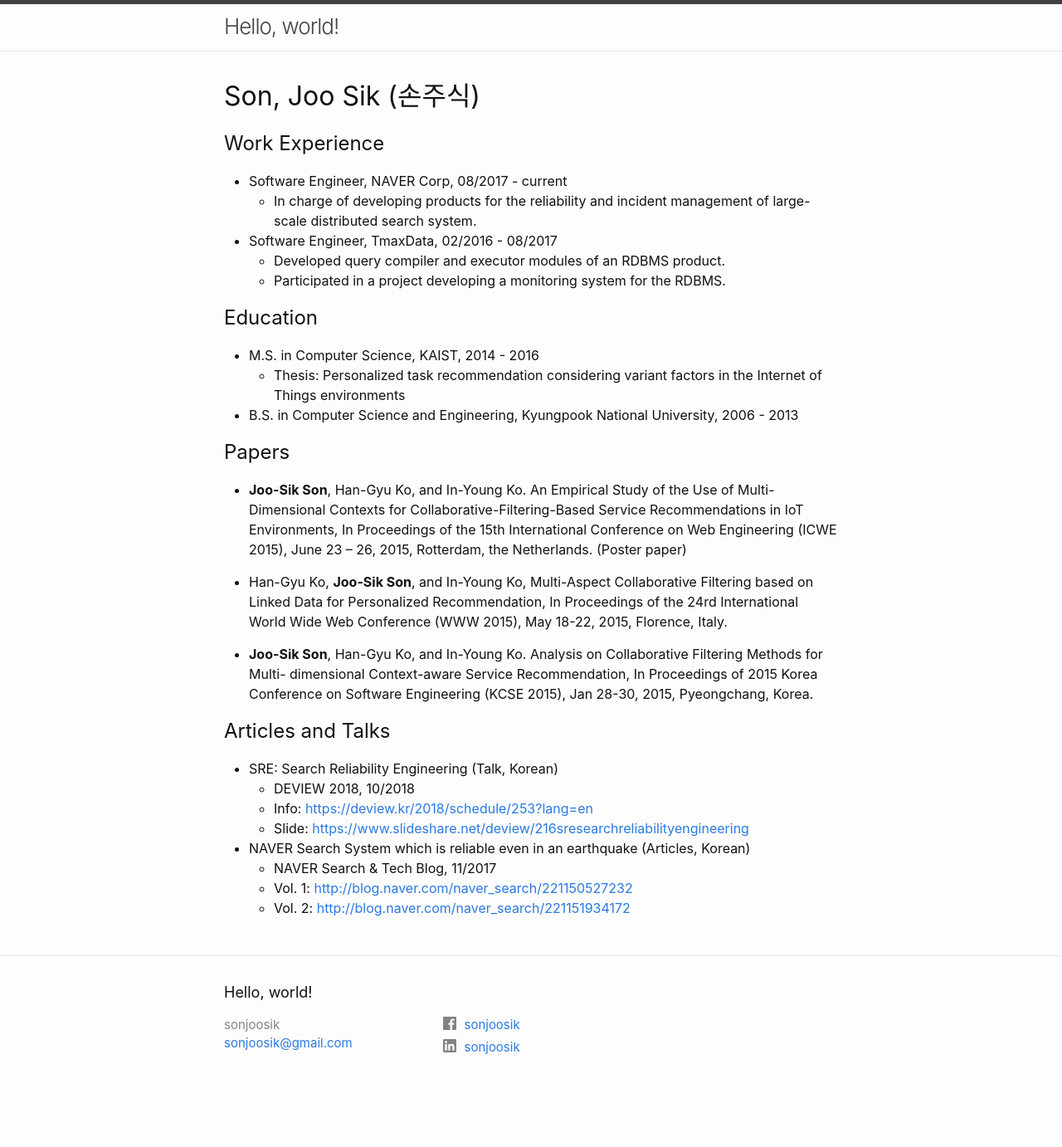
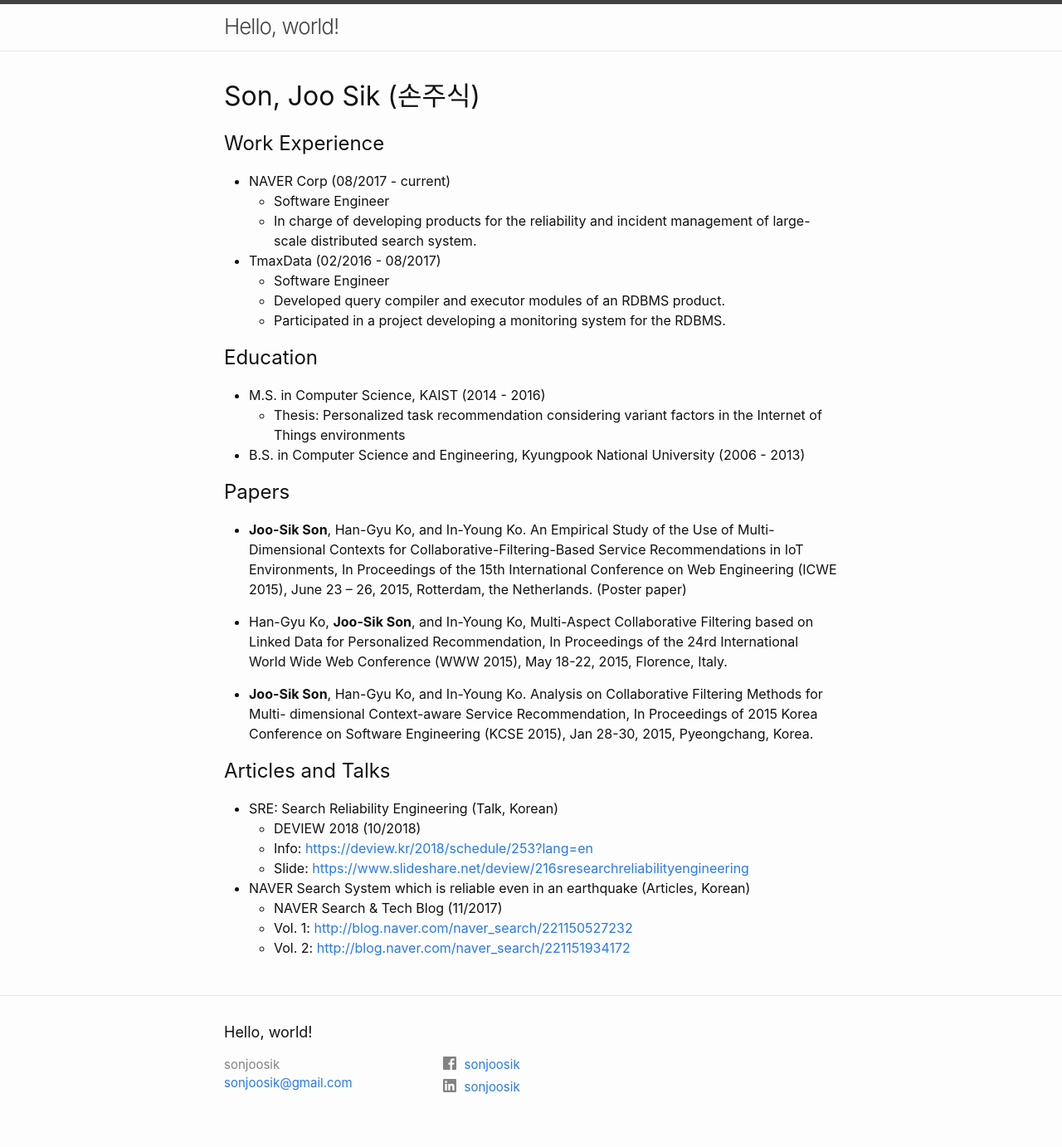
Before and after one commit to sonjoosik/sonjoosik.com, a Jekyll site: the page built from index.md, in a window 1280 px wide. Shown: the whole page at 83% size. Built offline with Jekyll 4.4.1, drawn with Linux system fonts in a browser that asks for light colours; before the commit the page ends 1334 px from its top, so only the background shows below that.

Commit message:
format change

```diff
--- a/index.md
+++ b/index.md
@@ -10,16 +10,18 @@ title: Son, Joo Sik (손주식)
 ---
 
 ## Work Experience
-* Software Engineer, NAVER Corp, 08/2017 - current
+* NAVER Corp (08/2017 - current)
+  * Software Engineer
   * In charge of developing products for the reliability and incident management of large-scale distributed search system.
-* Software Engineer, TmaxData, 02/2016 - 08/2017
+* TmaxData (02/2016 - 08/2017)
+  * Software Engineer
   * Developed query compiler and executor modules of an RDBMS product.
   * Participated in a project developing a monitoring system for the RDBMS.
 
 ## Education
-* M.S. in Computer Science, KAIST, 2014 - 2016
+* M.S. in Computer Science, KAIST (2014 - 2016)
   * Thesis: Personalized task recommendation considering variant factors in the Internet of Things environments
-* B.S. in Computer Science and Engineering, Kyungpook National University, 2006 - 2013
+* B.S. in Computer Science and Engineering, Kyungpook National University (2006 - 2013)
 
 ## Papers
 * **Joo-Sik Son**, Han-Gyu Ko, and In-Young Ko. An Empirical Study of the Use of Multi-Dimensional Contexts for Collaborative-Filtering-Based Service Recommendations in IoT Environments, In Proceedings of the 15th International Conference on Web Engineering (ICWE 2015), June 23 – 26, 2015, Rotterdam, the Netherlands. (Poster paper)
@@ -30,10 +32,10 @@ title: Son, Joo Sik (손주식)
 
 ## Articles and Talks
 * SRE: Search Reliability Engineering (Talk, Korean)
-  * DEVIEW 2018, 10/2018
+  * DEVIEW 2018 (10/2018)
   * Info: [https://deview.kr/2018/schedule/253?lang=en](https://deview.kr/2018/schedule/253?lang=en)
   * Slide: [https://www.slideshare.net/deview/216sresearchreliabilityengineering](https://www.slideshare.net/deview/216sresearchreliabilityengineering)
 * NAVER Search System which is reliable even in an earthquake (Articles, Korean)
-  * NAVER Search & Tech Blog, 11/2017
+  * NAVER Search & Tech Blog (11/2017)
   * Vol. 1: [http://blog.naver.com/naver_search/221150527232](http://blog.naver.com/naver_search/221150527232)
   * Vol. 2: [http://blog.naver.com/naver_search/221151934172](http://blog.naver.com/naver_search/221151934172)
```
